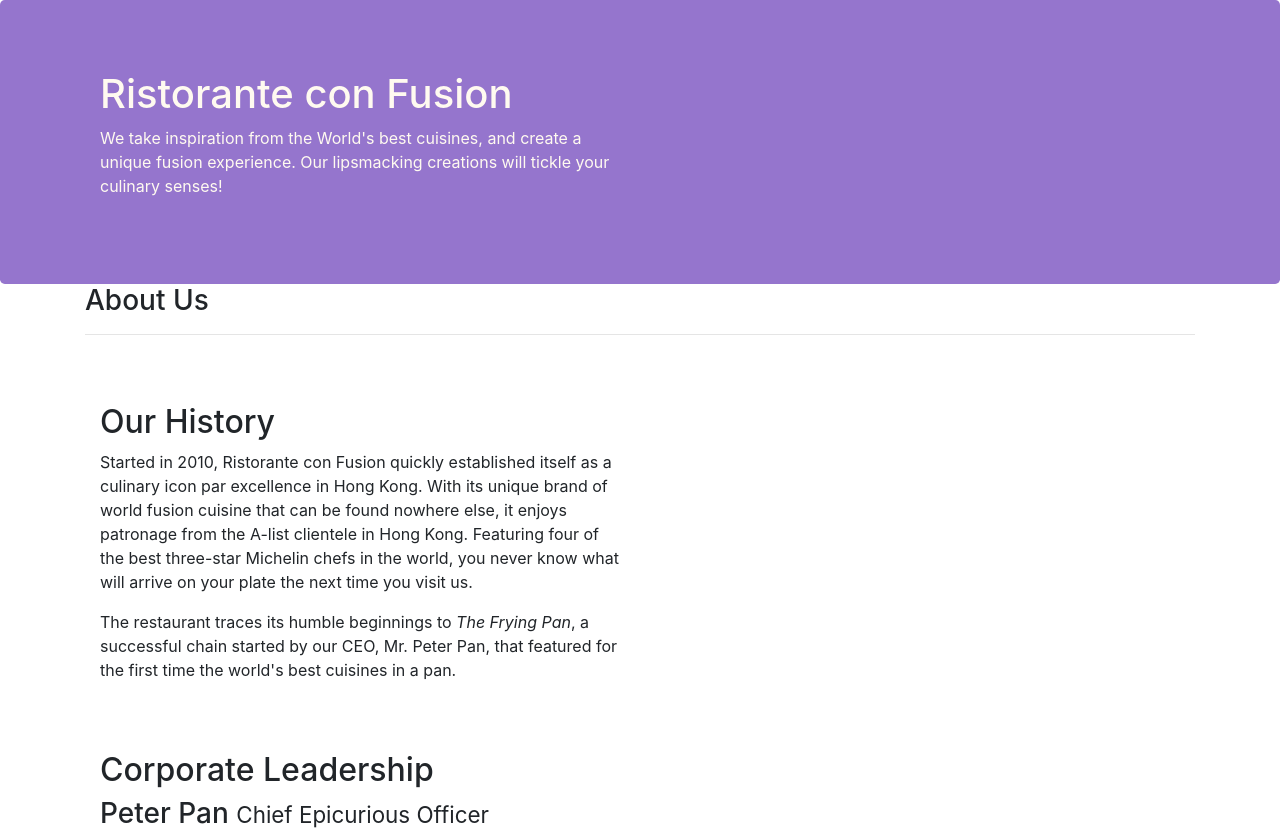
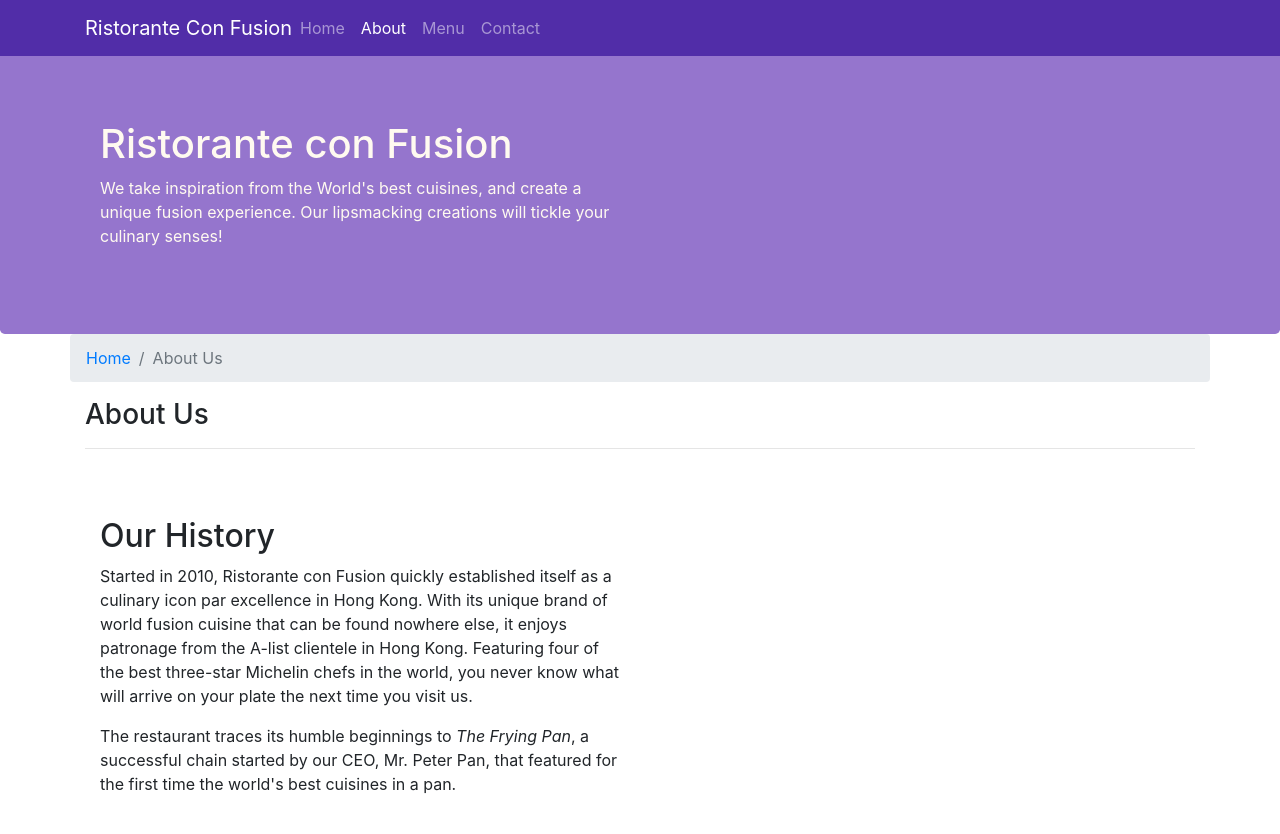
Before and after one commit to nikko1383/bootstrap, a website: page aboutus.html in a window 1280 px wide. Shown: the top 834 px of the page. Drawn offline with nearby package versions, Linux system fonts and the light colour scheme.

Commit message:
navbar and breadcrumbs

```diff
--- a/aboutus.html
+++ b/aboutus.html
@@ -15,7 +15,22 @@
 </head>
 
 <body>
-
+    <nav class="navbar navbar-dark navbar-expand-sm fixed-top">
+        <div class="container">
+            <button  class="navbar-toggler" type="button" data-toggle="collapse" data-target="#Navbar">
+                <span class="navbar-toggler-icon"></span>
+            </button>
+           <a class="navbar-brand mr-auto" href="./index.html">Ristorante Con Fusion</a>
+           <div class="collapse navbar-collapse" id="Navbar">
+                <ul class="navbar-nav mr-auto">
+                    <li class="nav-item"><a class="nav-link" href="./index.html">Home</a></li>
+                    <li class="nav-item active"><a class="nav-link" href="./aboutus.html">About</a></li>
+                    <li class="nav-item"><a class="nav-link" href="#">Menu</a></li>
+                    <li class="nav-item"><a class="nav-link" href="#">Contact</a></li>
+                </ul>
+           </div>
+        </div>
+    </nav>
     <header class="jumbotron">
         <div class="container">
             <div class="row row-header">
@@ -31,6 +46,10 @@
 
     <div class="container">
         <div class="row">
+            <ol class="col-12 breadcrumb">
+                <li class="breadcrumb-item"><a href="./index.html">Home</a></li>
+                <li class="breadcrumb-item active">About Us</li>
+            </ol>
             <div class="col-12">
                <h3>About Us</h3>
                <hr>
@@ -70,7 +89,7 @@
                 <div class="col-4 offset-1 col-sm-2">
                     <h5>Links</h5>
                     <ul class="list-unstyled">
-                        <li><a href="#">Home</a></li>
+                        <li><a href="./index.html">Home</a></li>
                         <li><a href="#">About</a></li>
                         <li><a href="#">Menu</a></li>
                         <li><a href="#">Contact</a></li>
--- a/css/styles.css
+++ b/css/styles.css
@@ -28,3 +28,12 @@
     margin: 0px;
     color: #0f0f0f;
 }
+
+body {
+    padding: 50px 0px 0px 0px;
+    z-index: 0;
+}
+
+.navbar-dark {
+    background-color: #512DA8;
+}
```
Also changed, not shown: index.html (+19 -4 lines).
